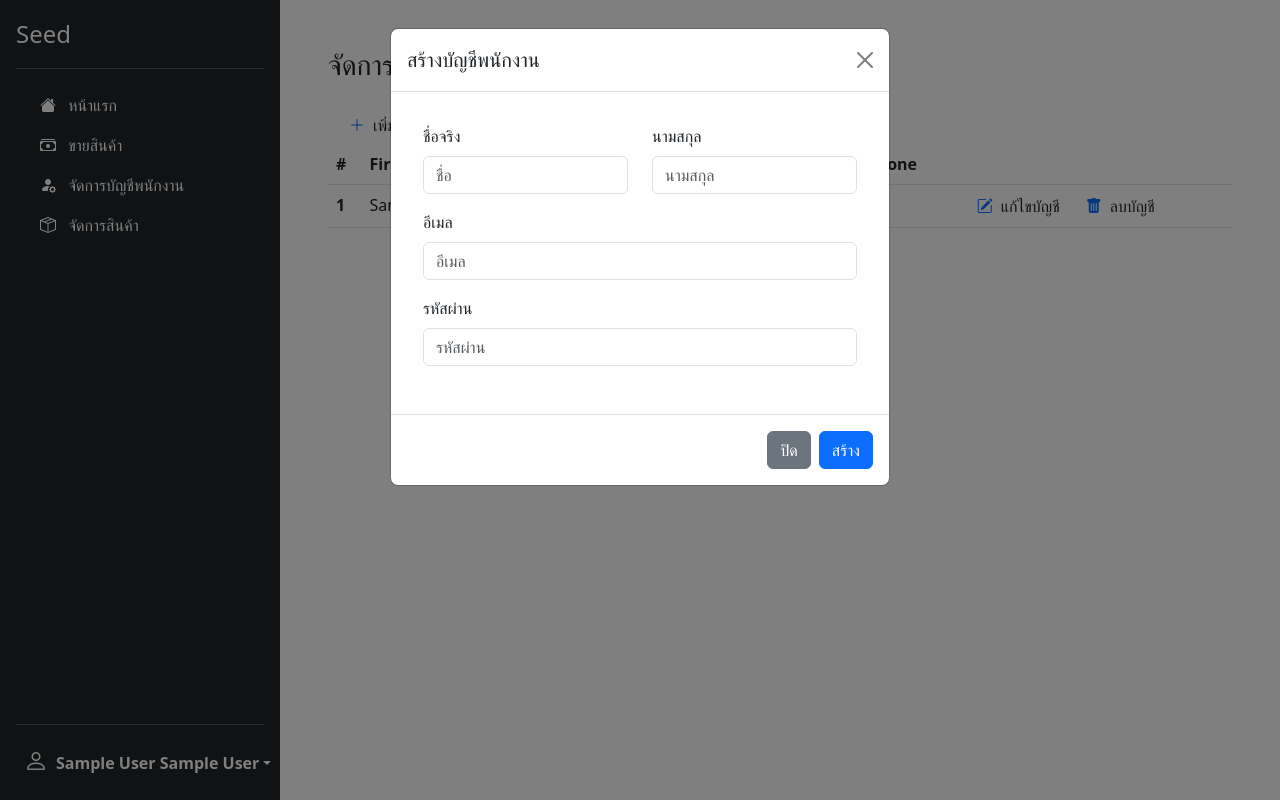
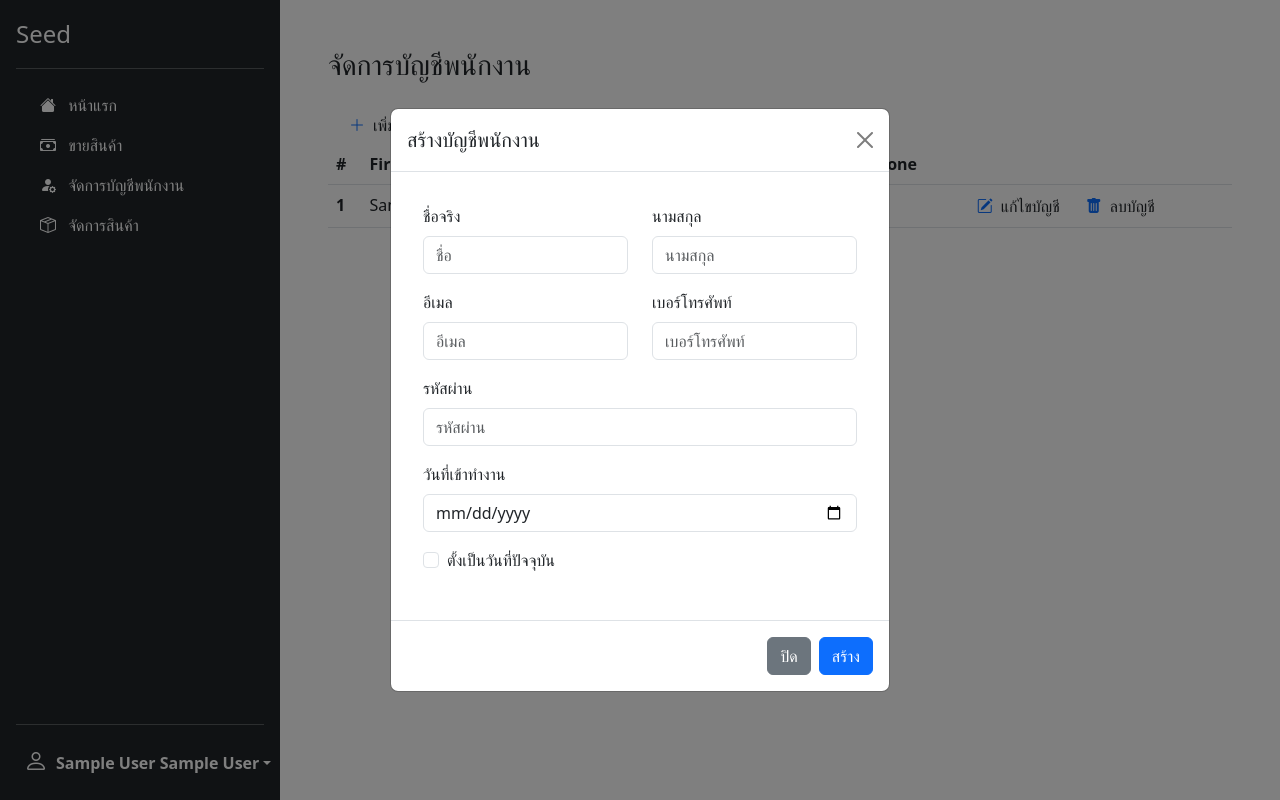
Before and after one commit to Mickey4527/Mini-Project-Cafe-Manger, a PHP site: page /views/employee_manager.php in a window 1280 px wide, after a click on "เพิ่มบัญชี". Run offline with PHP 8.4, Linux system fonts and the light colour scheme; the visitor is signed in with stand-in values (Sample User, id 1); tables that the repository leaves empty or names only in its code hold one stand-in row (values such as "Sample post").

Commit message:
update employee

```diff
--- a/global/employee/employee.php
+++ b/global/employee/employee.php
@@ -11,6 +11,7 @@
             header('Location: ../../views/employee_manager.php?error=invalidemail');
             exit();
         }
+        // ตรวจสอบว่ามี email นี้ในระบบหรือยัง
         else if(checkValueSQL($conn,'account_member','email',$_POST['Empemail'])){
             header('Location: ../../views/employee_manager.php?error=emailtaken');
             exit();
@@ -20,7 +21,8 @@
             $lastName = $_POST['EmplastName'];
             $email = $_POST['Empemail'];
             $password = $_POST['Emppassword'];
-            if(insertAnySql($conn,'account_member','first_name,last_name,email,password',"'$firstName','$lastName','$email','$password'")){
+            $business_id = getAnySql($conn,'business_id','account_member','user_id',$_SESSION['user_id'])->fetch_assoc()['business_id'];
+            if(insertAnySql($conn,'account_member','first_name,last_name,email,password,business_id',"'$firstName','$lastName','$email','$password','$business_id'")){
                 header('Location: ../../views/employee_manager.php?success=insert');
                 exit();
             }
--- a/global/function.php
+++ b/global/function.php
@@ -25,7 +25,7 @@ function checkLogin(){
 }
 
 function authLogin($conn,$email,$password){
-    $stmt = $conn->prepare("SELECT user_id, email, first_name, last_name, roles  FROM account_member WHERE email = '$email' AND password = ?");
+    $stmt = $conn->prepare("SELECT user_id, email, first_name, last_name, roles, business_id  FROM account_member WHERE email = '$email' AND password = ?");
     $stmt->bind_param("s",$password);
     $stmt->execute();
     $result = $stmt->get_result();
@@ -50,7 +50,7 @@ function authRegister($conn,$email,$password,$firstName,$lastName){
 function getAnySql($conn,$val,$table,$key,$KeyVal){
     if($val === null || $table === null || $key === null || $KeyVal === null)
         return false;
-    return $conn->query("SELECT $val FROM $table WHERE $key = $KeyVal");
+    return $conn->query("SELECT $val FROM $table WHERE $key = '$KeyVal'");
 }
 
 function getAllSql($conn,$val,$table){
@@ -68,7 +68,9 @@ function insertAnySql($conn,$table,$val,$val2){
 function checkValueSQL($conn,$table,$val,$val2){
     if($val === null || $table === null || $val2 === null)
         return false;
-    return $conn->query("SELECT $val FROM $table WHERE $val = '$val2'");
+    if($conn->query("SELECT $val FROM $table WHERE $val = '$val2'")->num_rows > 0)
+        return true;
+    return false;
 }
 
 function deleteAnySql($conn,$table,$query){
--- a/views/employee_manager.php
+++ b/views/employee_manager.php
@@ -30,7 +30,11 @@
                 </thead>
                 <tbody>
                     <?php
-                    $result = getAnySql($conn,'user_id,first_name,last_name,email,telephone','account_member','user_id','1');
+                    $result = getAnySql($conn,'user_id,first_name,last_name,email,telephone','account_member','business_id',$_SESSION['business_id']);
+                    if(!$result){
+                        echo '<tr><td class="text-center" colspan="6">ไม่มีข้อมูล</td></tr>';
+                    }
+                    else{
                         foreach($result as $row){
                             echo '<tr>';
                             echo '<th scope="row">'.$row['user_id'].'</th>';
@@ -38,8 +42,9 @@
                             echo '<td>'.$row['last_name'].'</td>';
                             echo '<td>'.$row['email'].'</td>';
                             echo '<td>'.$row['telephone'].'</td>';
-                        echo '<td><a class="btn small py-0 px-2" href="#"><i class="bi bi-pencil-square text-primary"></i>แก้ไขบัญชี</a><a class="btn small py-0 px-2" href="#"><i class="bi bi-trash-fill text-primary"></i>ลบบัญชี</a></td>';
+                            echo '<td><a class="btn small py-0 px-2" href="#"><i class="bi bi-pencil-square text-primary"></i>แก้ไขบัญชี</a><a class="btn small py-0 px-2" href="#" data-bs-toggle="modal" data-bs-target="#DeleteEmp"><i class="bi bi-trash-fill text-primary"></i>ลบบัญชี</a></td>';
                             echo '</tr>';
+                        }
                     }
                     ?>
                 </tbody>
@@ -49,7 +54,7 @@
 </div>
 
 <div class="modal" id="ModalCrate" tabindex="-1" aria-labelledby="ModalCrateLabel" aria-hidden="true">
-  <div class="modal-dialog">
+  <div class="modal-dialog modal-dialog-centered">
     <div class="modal-content">
       <div class="modal-header">
         <h1 class="modal-title fs-5" id="ModalCrateLabel">สร้างบัญชีพนักงาน</h1>
@@ -71,16 +76,53 @@
                             <input name="EmplastName" type="text" class="form-control" id="lastname" placeholder="นามสกุล">
                         </div>
                     </div>
-                    <div class="col-12">
+                    <div class="col-6">
                         <div class="mb-3">
                             <label for="email" class="form-label">อีเมล</label>
                             <input name="Empemail" type="email" class="form-control" id="email" placeholder="อีเมล">
                         </div>
                     </div>
+
+                    <div class="col-6">
+                        <div class="mb-3">
+                            <label for="telephone" class="form-label">เบอร์โทรศัพท์</label>
+                            <input name="Emptelephone" type="text" class="form-control" id="telephone" placeholder="เบอร์โทรศัพท์">
+                        </div>
+                    </div>
+
                     <div class="col-12">
                         <div class="mb-3">
                             <label for="password" class="form-label">รหัสผ่าน</label>
                             <input name="Emppassword" type="password" class="form-control" id="password" placeholder="รหัสผ่าน">
+                        </div>
+                    </div>
+
+                    <div class="col-12">
+                        <div class="mb-3">
+                            <label for="password" class="form-label">วันที่เข้าทำงาน</label>
+                            <input name="Empdate" type="date" class="form-control" id="date" placeholder="วันที่เข้าทำงาน">
+                            <div class="form-check mt-3">
+                                <input class="form-check-input" type="checkbox" value="" id="flexCheckDefault">
+                                <label class="form-check-label" for="flexCheckDefault">
+                                    ตั้งเป็นวันที่ปัจจุบัน
+                                </label>
+                            </div>
+                            <script>
+                                document.getElementById("flexCheckDefault").addEventListener("click", function(){
+                                    var date = new Date();
+                                    var day = date.getDate();
+                                    var month = date.getMonth() + 1;
+                                    var year = date.getFullYear();
+                                    if(day < 10){
+                                        day = "0" + day;
+                                    }
+                                    if(month < 10){
+                                        month = "0" + month;
+                                    }
+                                    var today = year + "-" + month + "-" + day;
+                                    document.getElementById("date").value = today;
+                                });
+                            </script>
                         </div>
                     </div>
 
@@ -96,6 +138,20 @@
   </div>
 </div>
 
+<div class="modal" id="DeleteEmp" tabindex="-1" aria-labelledby="DeleteEmpLabel" aria-hidden="true">
+  <div class="modal-dialog modal-dialog-centered">
+    <div class="modal-content rounded-3 shadow">
+        <div class="modal-body p-4 text-center">
+            <h5 class="mb-0">ต้องการลบข้อมูลหรือไม่ ?</h5>
+            <p class="mb-0">เมื่อลบข้อมูลแล้ว จะไม่สามารถกู้คืนกลับมาได้</p>
+        </div>
+        <div class="modal-footer flex-nowrap p-0">
+            <button type="button" class="btn btn-lg btn-link fs-6 text-decoration-none col-6 py-3 m-0 rounded-0 border-end"><strong class="text-danger">ลบบัญชี</strong></button>
+            <button type="button" class="btn btn-lg btn-link fs-6 text-decoration-none col-6 py-3 m-0 rounded-0" data-bs-dismiss="modal">ยกเลิก</button>
+        </div>
+    </div>
+  </div>
+</div>
 <?php
     htmlFooter();
 ?>
--- a/views/pos.php
+++ b/views/pos.php
@@ -5,7 +5,7 @@
 
     htmlHeader('POS');
 ?>
-<div class="border-bottom py-5">
+<div class="border-bottom py-3">
     <ul class="nav col-12 col-lg-auto my-md-0 text-small mx-5">
          <li>
             <a href="../views/index.php" class="nav-link text-secondary border">
```
Lines whose indentation alone changed are shown as unchanged.
